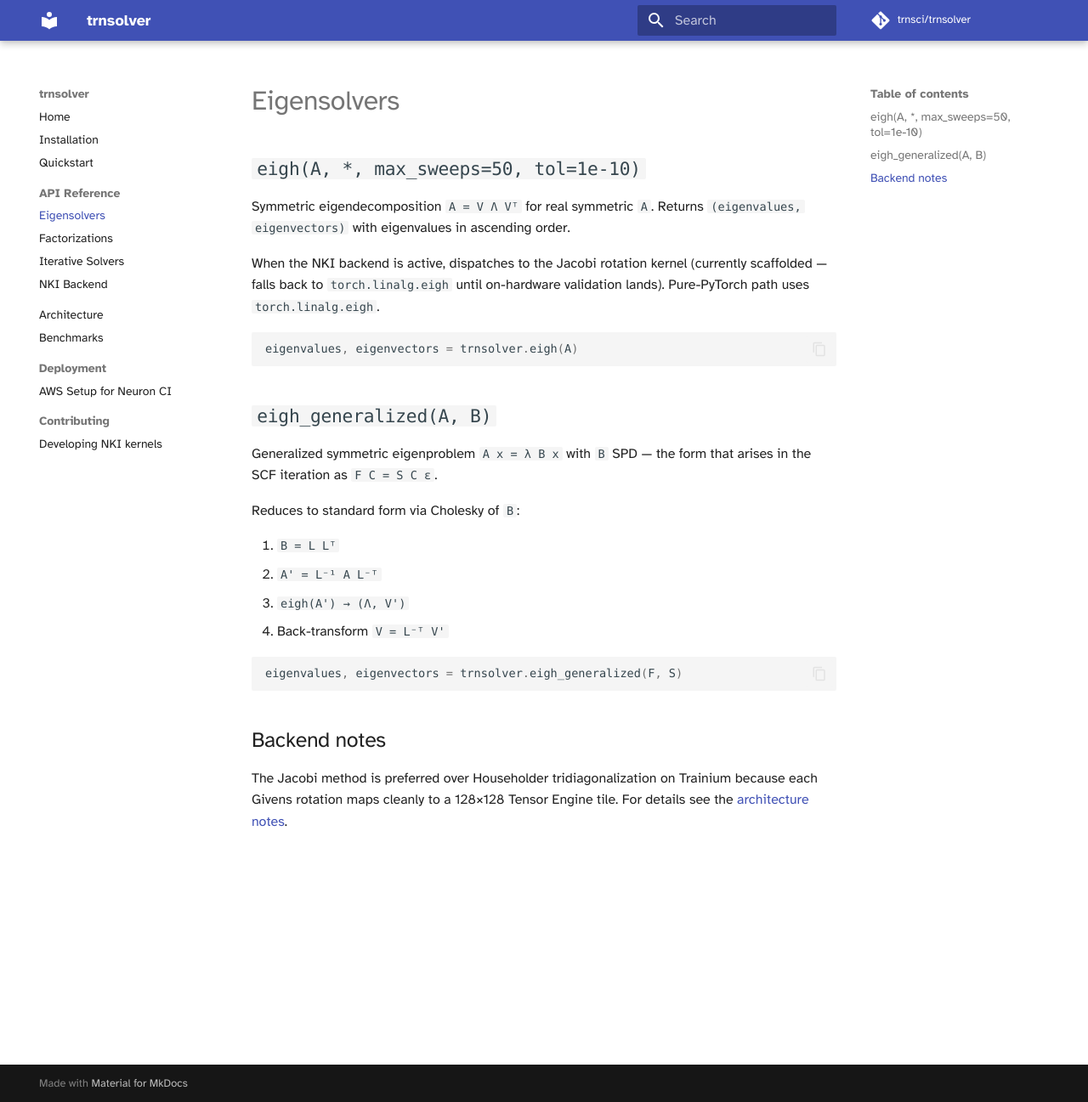
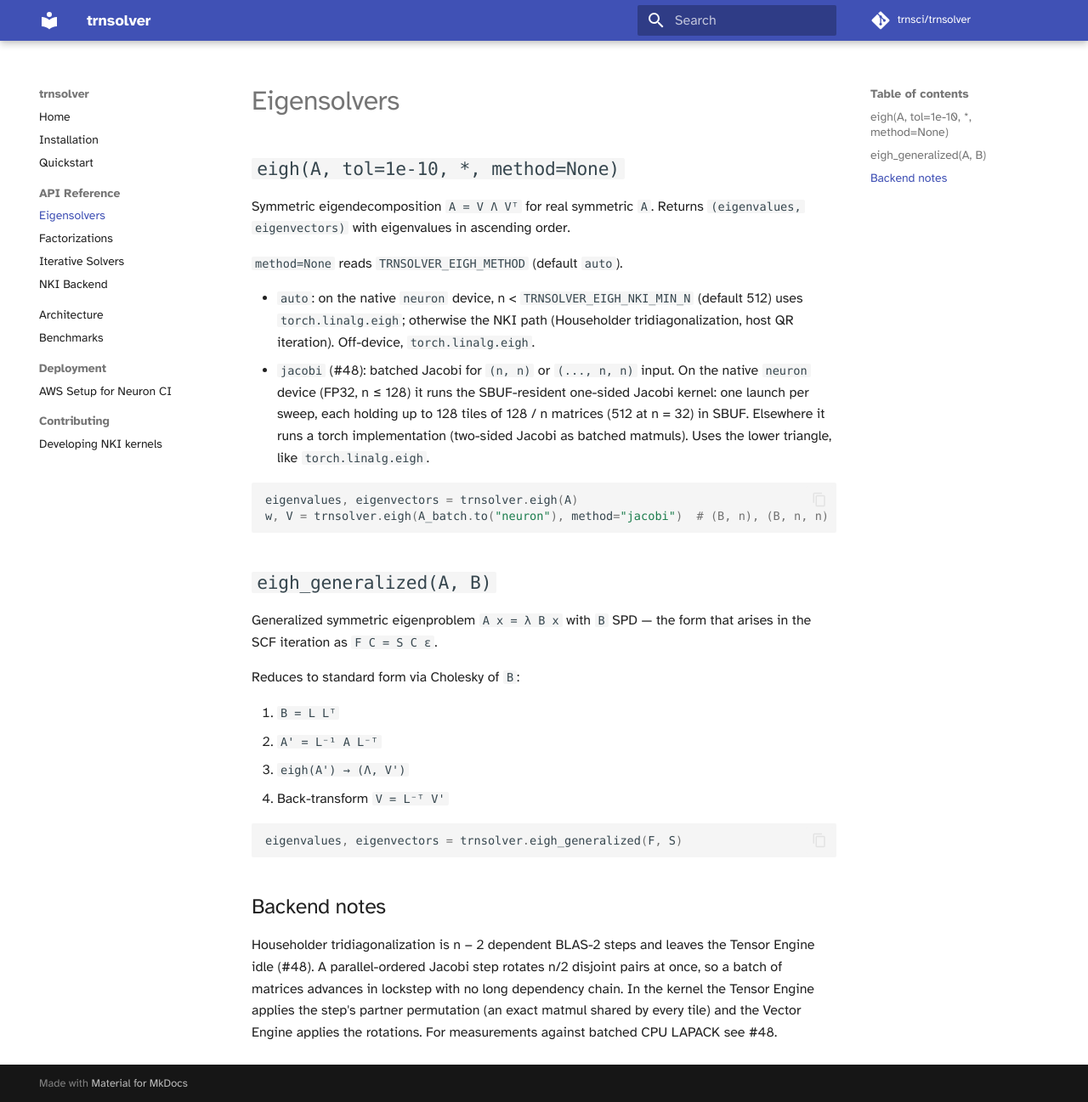
Before and after one commit to trnsci/trnsolver, an MkDocs documentation site: the page built from docs/api/eigen.md, in a window 1280 px wide and 1297 px high. Shown: the whole window at 85% size. Built offline with MkDocs 1.6.1 and Material for MkDocs 9.7.7, drawn with Linux system fonts in a browser that asks for light colours; some web fonts are replaced; comment, search, counter and statistics services are not loaded.

Commit message:
docs and changelog for eigh(method='jacobi')

````diff
--- a/docs/api/eigen.md
+++ b/docs/api/eigen.md
@@ -1,13 +1,17 @@
 # Eigensolvers
 
-## `eigh(A, *, max_sweeps=50, tol=1e-10)`
+## `eigh(A, tol=1e-10, *, method=None)`
 
 Symmetric eigendecomposition `A = V Λ Vᵀ` for real symmetric `A`. Returns `(eigenvalues, eigenvectors)` with eigenvalues in ascending order.
 
-When the NKI backend is active, dispatches to the Jacobi rotation kernel (currently scaffolded — falls back to `torch.linalg.eigh` until on-hardware validation lands). Pure-PyTorch path uses `torch.linalg.eigh`.
+`method=None` reads `TRNSOLVER_EIGH_METHOD` (default `auto`).
+
+- `auto`: on the native `neuron` device, n < `TRNSOLVER_EIGH_NKI_MIN_N` (default 512) uses `torch.linalg.eigh`; otherwise the NKI path (Householder tridiagonalization, host QR iteration). Off-device, `torch.linalg.eigh`.
+- `jacobi` (#48): batched Jacobi for `(n, n)` or `(..., n, n)` input. On the native `neuron` device (FP32, n ≤ 128) it runs the SBUF-resident one-sided Jacobi kernel: one launch per sweep, each holding up to 128 tiles of 128 / n matrices (512 at n = 32) in SBUF. Elsewhere it runs a torch implementation (two-sided Jacobi as batched matmuls). Uses the lower triangle, like `torch.linalg.eigh`.
 
 ```python
 eigenvalues, eigenvectors = trnsolver.eigh(A)
+w, V = trnsolver.eigh(A_batch.to("neuron"), method="jacobi")  # (B, n), (B, n, n)
 ```
 
 ## `eigh_generalized(A, B)`
@@ -27,4 +31,4 @@ eigenvalues, eigenvectors = trnsolver.eigh_generalized(F, S)
 
 ## Backend notes
 
-The Jacobi method is preferred over Householder tridiagonalization on Trainium because each Givens rotation maps cleanly to a 128×128 Tensor Engine tile. For details see the [architecture notes](../architecture.md).
+Householder tridiagonalization is n − 2 dependent BLAS-2 steps and leaves the Tensor Engine idle (#48). A parallel-ordered Jacobi step rotates n/2 disjoint pairs at once, so a batch of matrices advances in lockstep with no long dependency chain. In the kernel the Tensor Engine applies the step's partner permutation (an exact matmul shared by every tile) and the Vector Engine applies the rotations. For measurements against batched CPU LAPACK see #48.
````
Also changed, not shown: CHANGELOG.md (+25 -0 lines), docs/api/nki.md (+5 -1 lines), 1 other file.
